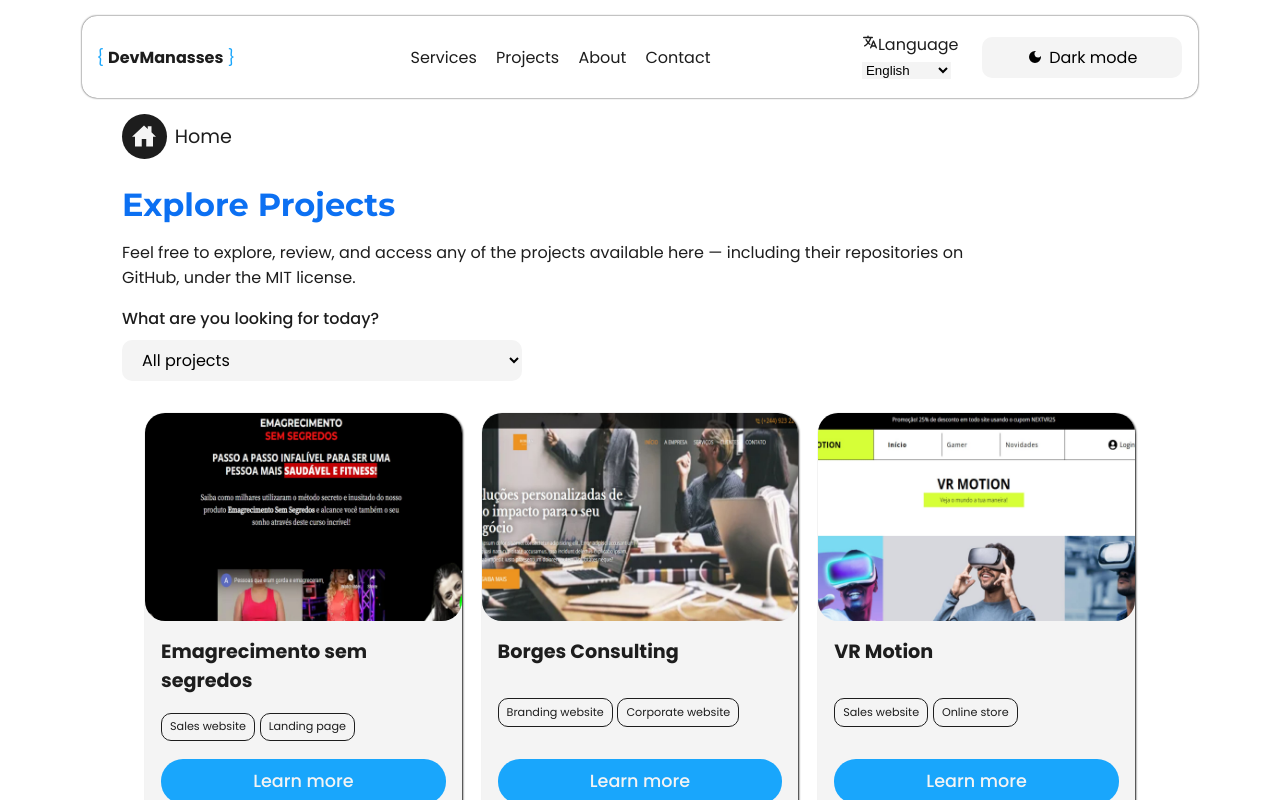
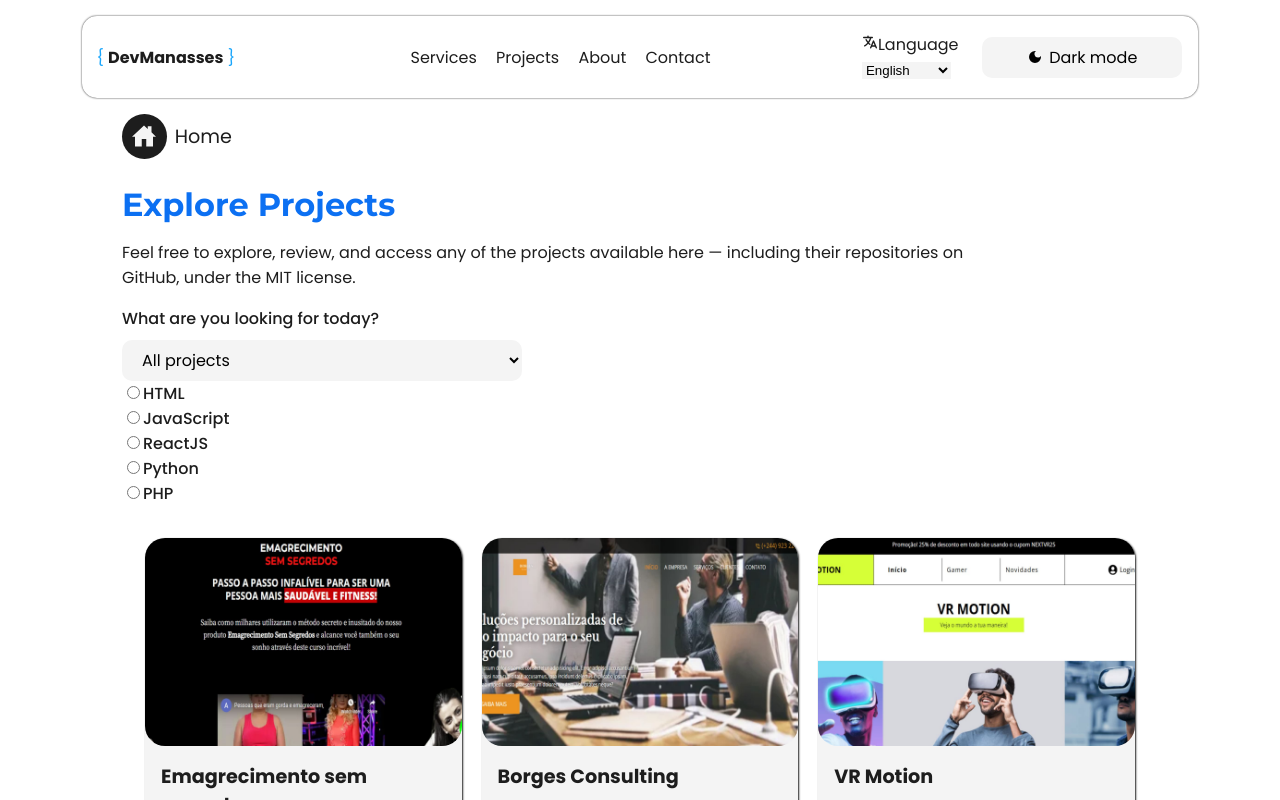
Before and after one commit to Manasses-Ndombele/portfolio-freelancer-v3, a Next.js app in the folder web/: page /projects in a window 1280 px wide. Shown: the top 800 px of the page. Built offline with nearby package versions, Linux system fonts and the light colour scheme.

Commit message:
added filter of projects by skill

```diff
--- a/web/src/components/ModalProject/index.tsx
+++ b/web/src/components/ModalProject/index.tsx
@@ -15,7 +15,8 @@ export default function ModalProject() {
       project.projectTitle !== "" &&
       project.projectDescription !== "" &&
       project.projectGithub !== "" &&
-      project.projectLink !== ""
+      project.projectLink !== "" &&
+      project.projectSkills.length !== 0
     ) {
       setModalStatus("");
     }
@@ -44,7 +45,12 @@ export default function ModalProject() {
         }}
       >
         <h3>{project.projectTitle}</h3>
-        <p>{t(project.projectDescription)}</p>
+        <p className="skills">
+          {project.projectSkills.map((skill, index) => (
+            <span key={index}>{skill}</span>
+          ))}
+        </p>
+        <p className="description">{t(project.projectDescription)}</p>
         <div id="modal-actions">
           <Link href={project.projectGithub} target="_blank" rel="external">
             <button type="button">
--- a/web/src/components/ProjectCard/index.tsx
+++ b/web/src/components/ProjectCard/index.tsx
@@ -17,6 +17,7 @@ export default function ProjectCard({
   projectGithub = "",
   projectLink = "",
   projectId = 0,
+  projectSkills = [],
   imgAlt
 }: ProjectCardType) {
   const { openProject } = useProject();
@@ -29,7 +30,7 @@ export default function ProjectCard({
 
   const { t } = useTranslation();
   return (
-    <div className={`project-card ${styleClass}`}>
+    <div className={`project-card ${styleClass}`} id={`project-${projectId}`}>
       <div className="project-img">
         <Image src={imgSrc} alt={t(imgAlt)} />
       </div>
@@ -66,6 +67,7 @@ export default function ProjectCard({
                 projectDescription: projectDescription,
                 projectGithub: projectGithub,
                 projectLink: projectLink,
+                projectSkills: projectSkills,
               });
             }}
           >
--- a/web/src/components/ProjectsContainer/index.tsx
+++ b/web/src/components/ProjectsContainer/index.tsx
@@ -14,14 +14,36 @@ export default function ProjectsContainer() {
   const { openProject } = useProject();
   const { defineLoading } = useLoading();
   useEffect(() => {
-    const projectCards = document.querySelectorAll("div.project-card.card-b");
-    projectCards.forEach((card) => {
-      card.classList.remove("card-hidden");
-      const tags = card.querySelector("p.tags");
-      if (!tags?.classList.contains(filter) && filter !== "all") {
-        card.classList.add("card-hidden");
-      } else if (filter === "all") {
-        card.classList.remove("card-hidden");
+    data.forEach((project, index) => {
+      const projectCard = document.querySelector(`#project-${index + 1}`);
+      if (filter._type === "categories") {
+        if (
+          !project.categories.categoriesKeys.includes(filter.value) &&
+          filter.value !== "all"
+        ) {
+          projectCard?.classList.add("card-hidden");
+        } else if (
+          project.categories.categoriesKeys.includes(filter.value) &&
+          filter.value !== "all"
+        ) {
+          projectCard?.classList.remove("card-hidden");
+        } else {
+          projectCard?.classList.remove("card-hidden");
+        }
+      } else if (filter._type === "skills") {
+        if (
+          !project.technologies.some(
+            (tech) => tech.toLocaleLowerCase() === filter.value
+          )
+        ) {
+          projectCard?.classList.add("card-hidden");
+        } else if (
+          project.technologies.some(
+            (tech) => tech.toLocaleLowerCase() === filter.value
+          )
+        ) {
+          projectCard?.classList.remove("card-hidden");
+        }
       }
     });
   }, [filter]);
@@ -36,6 +58,7 @@ export default function ProjectsContainer() {
         projectDescription: data[pos].description,
         projectGithub: data[pos].github,
         projectLink: data[pos].link,
+        projectSkills: data[pos].technologies,
       });
 
       defineLoading(false);
@@ -54,6 +77,8 @@ export default function ProjectsContainer() {
           projectDescription={project.description}
           projectGithub={project.github}
           projectLink={project.link}
+          projectSkills={project.technologies}
+          projectId={index + 1}
           tags={project.categories}
           imgAlt={project.imgAlt}
         />
--- a/web/src/components/SearchContainer/index.tsx
+++ b/web/src/components/SearchContainer/index.tsx
@@ -1,25 +1,36 @@
 "use client";
 import React, { useState, ChangeEvent } from "react";
 import { useProjectFilter } from "@/context/FilterProjectContext";
-import { FilterKey } from "@/types/FilterProjects";
 import { useTranslation } from "react-i18next";
 import "@/styles/components/search-container.scss";
 
 export default function SearchContainer() {
   const { defineFilter } = useProjectFilter();
-  const [selectedOpt, setSelectedOpt] = useState<FilterKey | string>("all");
-  const handleFilterSelect = (e: ChangeEvent<HTMLSelectElement>) => {
-    setSelectedOpt(e.target.value);
-    defineFilter(e.target.value);
+  const [categoryFilter, setCategoryFilter] = useState<string>("all");
+  const handleCategoryFilterSelect = (e: ChangeEvent<HTMLSelectElement>) => {
+    setCategoryFilter(e.target.value);
+    defineFilter({
+      value: e.target.value,
+      _type: "categories",
+    });
   };
 
+  const handleSkillFilterRadio = (e: ChangeEvent<HTMLInputElement>) => {
+    setSkillFilter(e.target.value);
+    defineFilter({
+      value: e.target.value,
+      _type: "skills",
+    });
+  };
+
+  const [skillFilter, setSkillFilter] = useState<string>("");
   const { t } = useTranslation();
   return (
-    <div id="search-container">
+    <form id="search-container">
       <label htmlFor="search-select-field">{t("search-container.label")}</label>
       <select
-        value={selectedOpt}
-        onChange={handleFilterSelect}
+        value={categoryFilter}
+        onChange={handleCategoryFilterSelect}
         id="search-select-field"
       >
         <option value="all">{t("search-container.option-a")}</option>
@@ -29,6 +40,63 @@ export default function SearchContainer() {
         <option value="automations">{t("search-container.option-e")}</option>
         <option value="others">{t("search-container.option-f")}</option>
       </select>
-    </div>
+      <div id="skills-filter-container">
+        <div className="field">
+          <input
+            type="radio"
+            name="skillFilter"
+            id="skill-filter-1"
+            value="html"
+            checked={skillFilter === "html"}
+            onChange={handleSkillFilterRadio}
+          />
+          <label htmlFor="skill-filter-1">HTML</label>
+        </div>
+        <div className="field">
+          <input
+            type="radio"
+            name="skillFilter"
+            id="skill-filter-2"
+            value="javascript"
+            checked={skillFilter === "javascript"}
+            onChange={handleSkillFilterRadio}
+          />
+          <label htmlFor="skill-filter-2">JavaScript</label>
+        </div>
+        <div className="field">
+          <input
+            type="radio"
+            name="skillFilter"
+            id="skill-filter-3"
+            value="reactjs"
+            checked={skillFilter === "reactjs"}
+            onChange={handleSkillFilterRadio}
+          />
+          <label htmlFor="skill-filter-3">ReactJS</label>
+        </div>
+        <div className="field">
+          <input
+            type="radio"
+            name="skillFilter"
+            id="skill-filter-4"
+            value="python"
+            checked={skillFilter === "python"}
+            onChange={handleSkillFilterRadio}
+          />
+          <label htmlFor="skill-filter-4">Python</label>
+        </div>
+        <div className="field">
+          <input
+            type="radio"
+            name="skillFilter"
+            id="skill-filter-5"
+            value="php"
+            checked={skillFilter === "php"}
+            onChange={handleSkillFilterRadio}
+          />
+          <label htmlFor="skill-filter-5">PHP</label>
+        </div>
+      </div>
+    </form>
   );
 }
--- a/web/src/context/FilterProjectContext.tsx
+++ b/web/src/context/FilterProjectContext.tsx
@@ -1,11 +1,19 @@
 "use client";
 import React, { createContext, useState, useContext } from "react";
-import { FilterContextType, FilterKey } from "@/types/FilterProjects";
+import {
+  FilterContextType,
+  FilterTypes,
+  MainFilterTypes,
+} from "@/types/FilterProjects";
 
 const FilterContext = createContext<FilterContextType | undefined>(undefined);
 export function FilterProvider({ children }: { children: React.ReactNode }) {
-  const [filter, setFilter] = useState<FilterKey | string>("all");
-  const defineFilter = (f: FilterKey | string) => {
+  const [filter, setFilter] = useState<MainFilterTypes>({
+    value: "all",
+    _type: "categories",
+  });
+
+  const defineFilter = (f: { value: string; _type: FilterTypes }) => {
     setFilter(f);
   };
 
--- a/web/src/context/ProjectContext.tsx
+++ b/web/src/context/ProjectContext.tsx
@@ -11,6 +11,7 @@ export function ProjectProvider({ children }: { children: React.ReactNode }) {
     projectDescription: "",
     projectGithub: "",
     projectLink: "",
+    projectSkills: [],
   });
 
   const openProject = (project: ProjectType) => {
--- a/web/src/types/ProjectCard.ts
+++ b/web/src/types/ProjectCard.ts
@@ -11,5 +11,6 @@ export interface ProjectCardType {
   projectGithub?: string;
   projectLink?: string;
   projectId?: number;
+  projectSkills?: string[];
   imgAlt: string;
 }
--- a/web/src/types/ProjectType.ts
+++ b/web/src/types/ProjectType.ts
@@ -3,4 +3,5 @@ export interface ProjectType {
   projectDescription: string;
   projectGithub: string;
   projectLink: string;
+  projectSkills: string[];
 }
```
Also changed, not shown: web/src/types/FilterProjects.ts (+8 -9 lines), web/src/types/Project.ts (+1 -11 lines).
